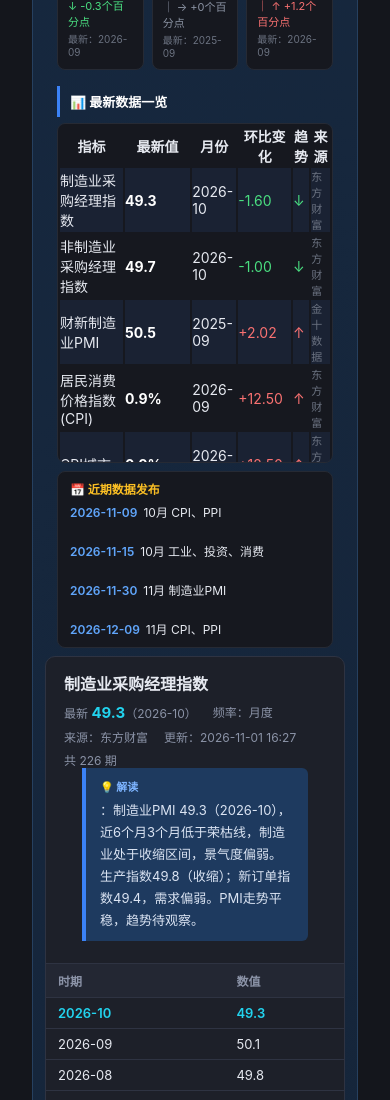
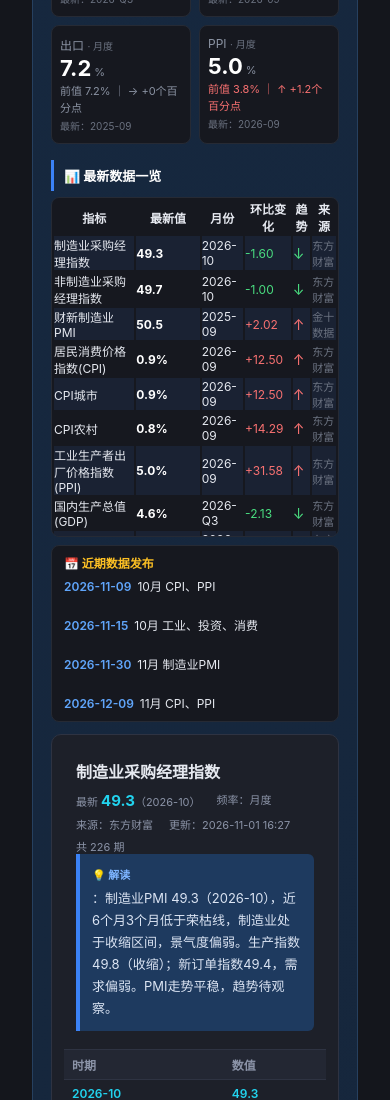
Before and after one commit to zhuqiao2026/macro-dashboard, a plain HTML site: page index.html in a window 390 px wide. Shown: the part 560-1660 px from the top of the page. Drawn offline with nearby package versions, Linux system fonts and the light colour scheme; animation ran at ten frames a second.

Commit message:
v3.1: 手机端KPI改2列+字放大

```diff
--- a/index.html
+++ b/index.html
@@ -101,6 +101,32 @@
 .kpis{grid-template-columns:repeat(3,1fr)}
 .interp{background:#1e3a5f;border-left:4px solid #3b82f6;padding:10px 14px;margin:0 18px 12px;border-radius:0 6px 6px 0;font-size:13px;line-height:1.7;color:#dbe4f3}
 .interp .lb{font-weight:700;color:#7db4ff}
+/* phone refinements (768px and below): vertical stack, larger touch-friendly text */
+@media (max-width: 768px) {
+  .ind-body{flex-direction:column !important}
+  .ind-chart{width:100% !important;height:280px !important;flex:none !important;min-width:0}
+  .ind-table-wrap{width:100% !important;max-width:100% !important;overflow-x:auto !important;max-height:none !important}
+  .ind-header{padding:12px 12px 8px !important}
+  .ind-header h3{font-size:16px !important}
+  .ind-meta{font-size:11px !important}
+  .interp{font-size:13px !important;line-height:1.7 !important;padding:12px !important;margin:0 0 10px !important}
+  .data-table{font-size:12px !important}
+  .data-table th,.data-table td{padding:6px 8px !important}
+  .kpis{grid-template-columns:repeat(2,1fr) !important;gap:8px !important;padding:8px !important}
+  .kpi{min-height:0 !important;padding:10px 8px !important}
+  .kpi .v{font-size:22px !important}
+  .kpi .k{font-size:12px !important}
+  .kpi .t{font-size:11px !important;white-space:normal !important;line-height:1.5 !important}
+  .score{margin:0 8px 8px !important;padding:10px !important}
+  .score .num{font-size:32px !important}
+  .score .bars{gap:10px !important}
+  .ind-section{margin:12px 8px !important;padding:12px !important}
+  body{padding:0 4px !important}
+  .ov{padding:0 8px 8px !important}
+  .ovt{font-size:12px !important;overflow-x:auto !important}
+  .cal{margin:0 8px 8px !important}
+  header{padding:14px 10px !important}
+}
 </style>
 </head>
 <body>
```
